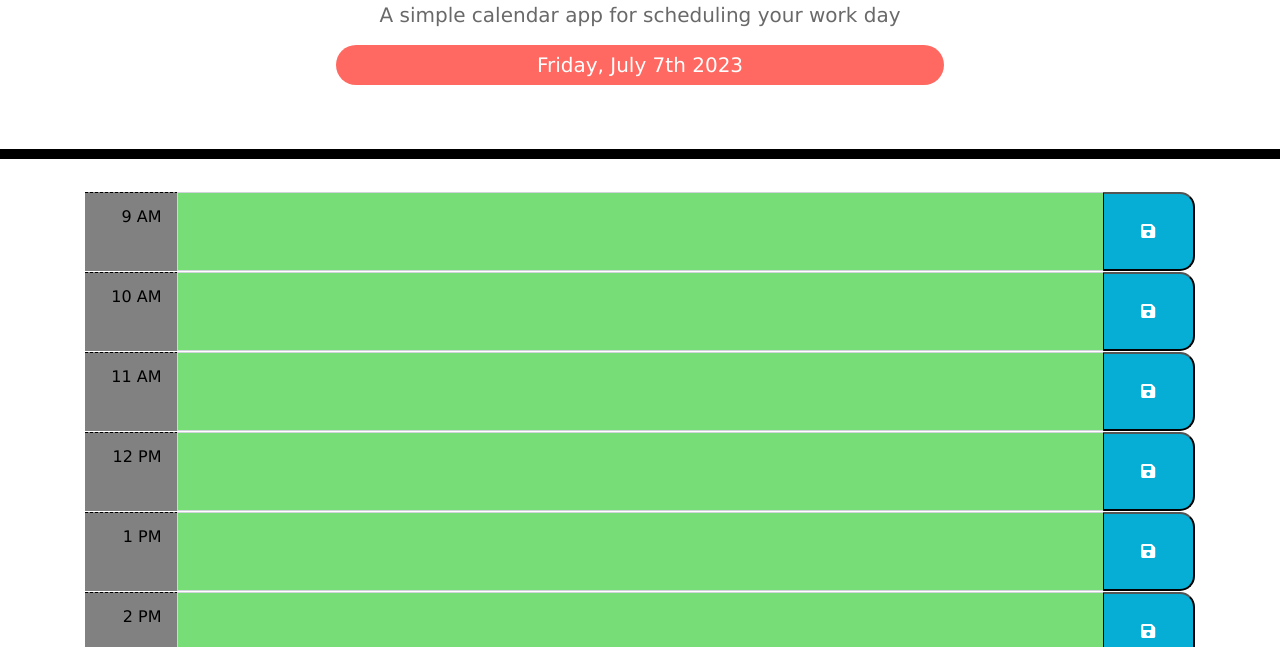
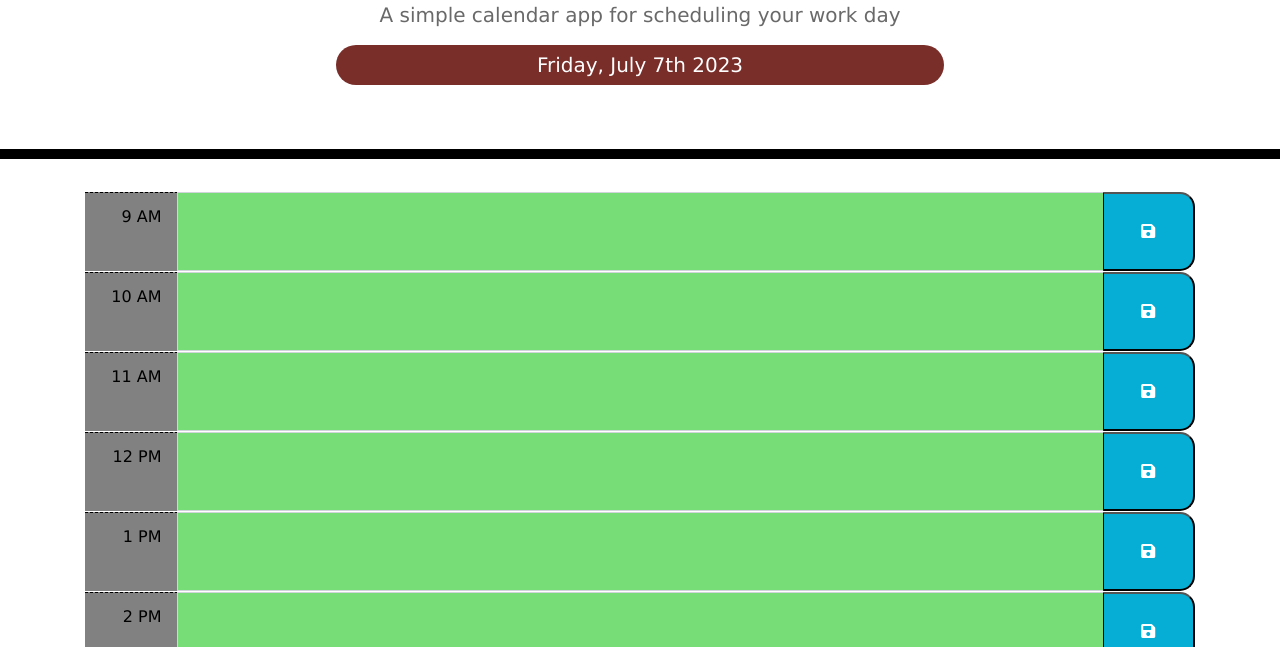
Before and after one commit to navsz1/NewWorkDayPlanner, a plain HTML site: page index.html in a window 1280 px wide. Shown: the part 153-800 px from the top of the page. Drawn offline with nearby package versions, Linux system fonts and the light colour scheme.

Commit message:
css color

```diff
--- a/style.css
+++ b/style.css
@@ -71,7 +71,7 @@ body {
   }
 
   .time {
-    background-color:  #ff6961;
+    background-color:  #792e2a;
     border-radius: 30px;
     margin: 0 auto;
     width: 50%;
```
